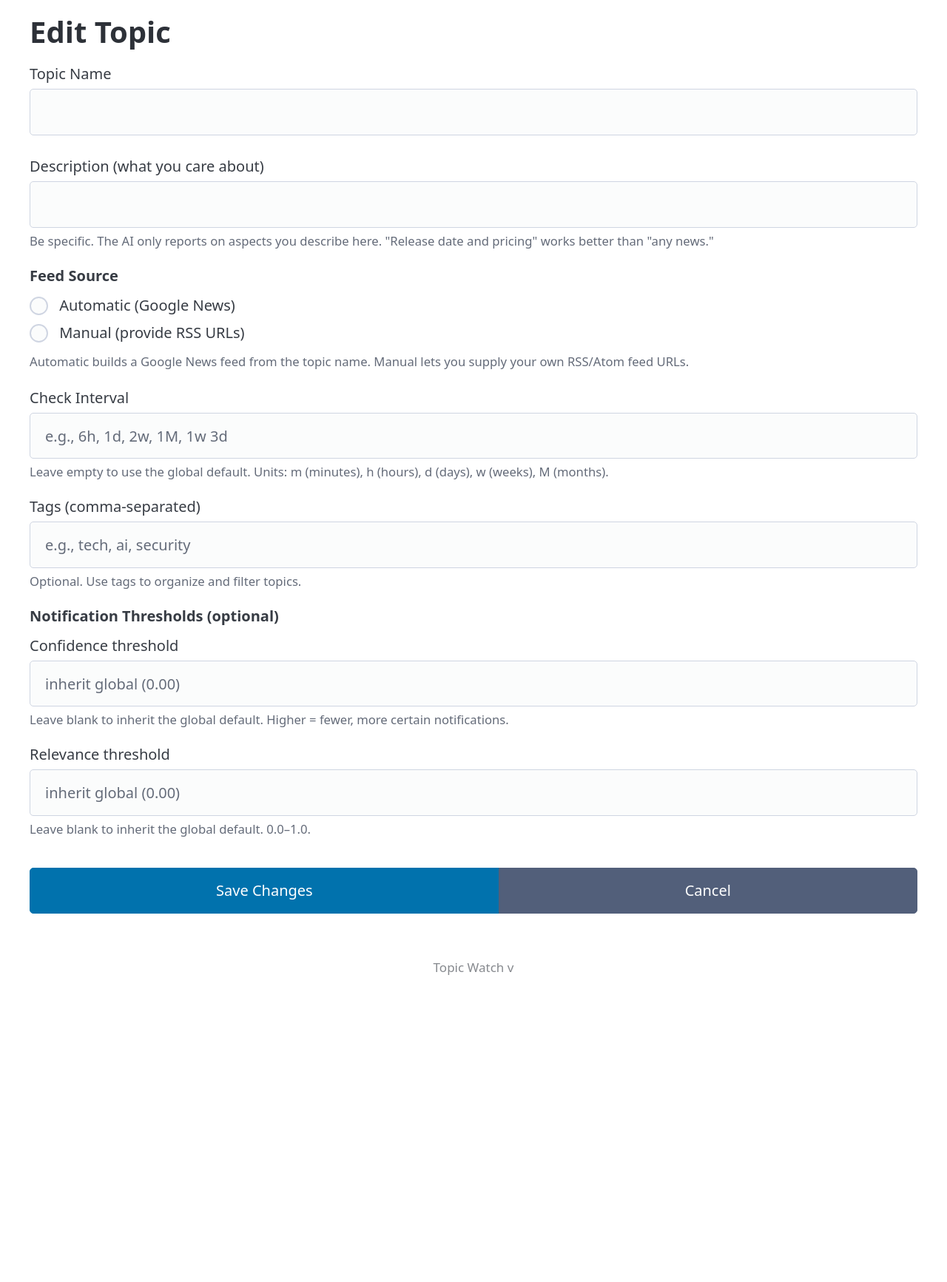
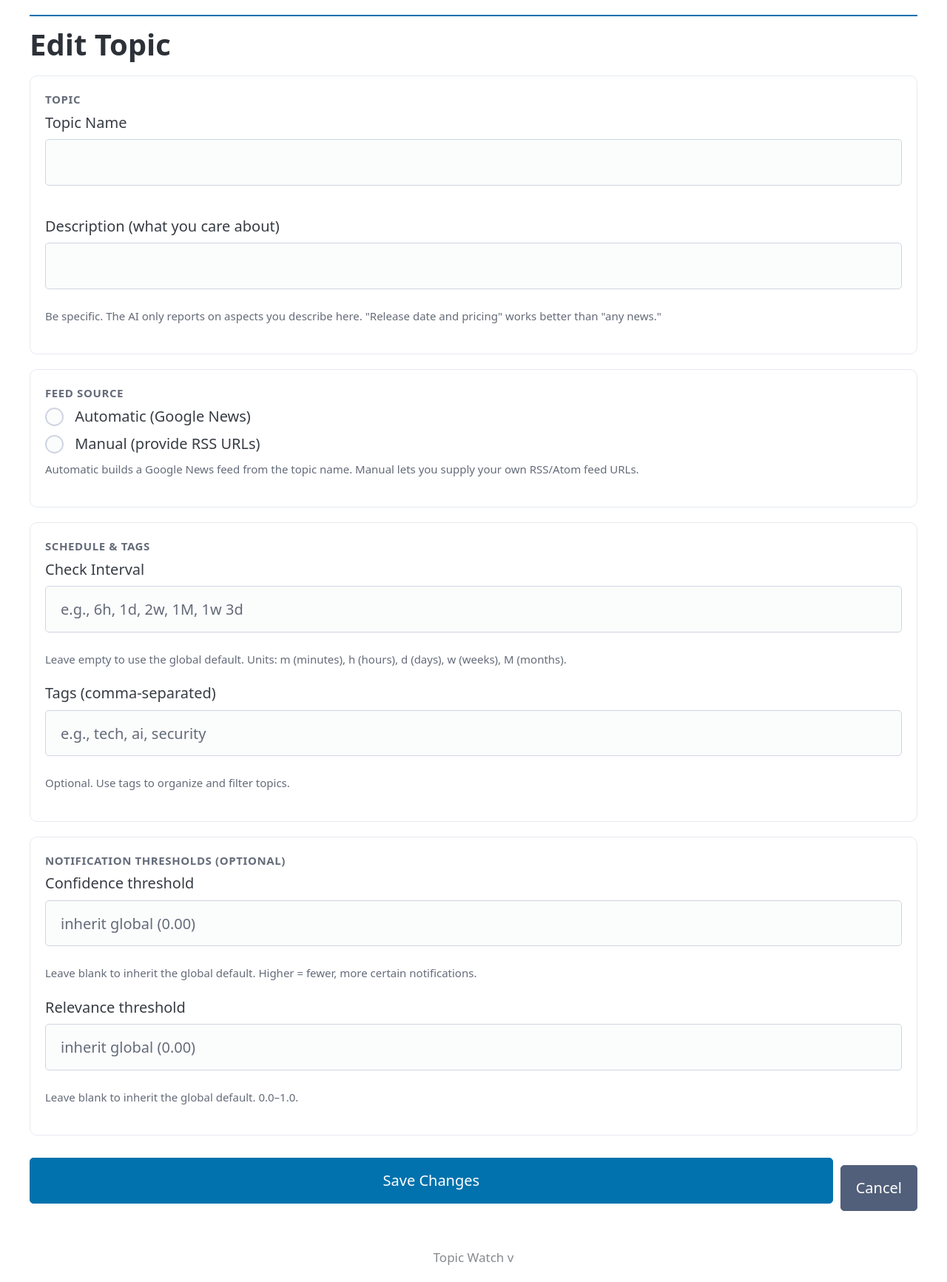
Before and after one commit to 0xzerolight/topic_watch, a Python web app: template app/templates/topic_edit.html in a window 1280 px wide. Shown: the part 116-1849 px from the top of the page at 74% size. Before the commit the page ends 1434 px from the top, so only its background shows below. Run offline with Jinja, Linux system fonts and the light colour scheme; the template is opened without the code that fills it, so the values that code supplies are empty.

Commit message:
feat(web): restyle add/edit topic forms into grouped cards
- group topic / feed source / schedule+tags / thresholds into .card sections
- single accent CTA in .form-actions; keep feed-validate HTMX + mode toggle verbatim
- schedule preview reuses validate_topic_form's parsed interval (no re-parse)
- restyle feed-validation results with .badge --ok/--bad

```diff
--- a/app/templates/topic_edit.html
+++ b/app/templates/topic_edit.html
@@ -1,37 +1,46 @@
 {% extends "base.html" %}
 {% block title %}Edit {{ topic.name }} - Topic Watch{% endblock %}
 {% block content %}
+<div class="page-header masthead">
     <h1>Edit Topic</h1>
+</div>
 
 {% if errors %}
-<article aria-label="Validation errors">
-    <header>Validation Errors</header>
-    <ul>
+<div class="alert alert-error" role="alert" aria-label="Validation errors">
+    <strong>Validation Errors</strong>
+    <ul style="margin: 0.5rem 0 0;">
         {% for error in errors %}
         <li>{{ error }}</li>
         {% endfor %}
     </ul>
-</article>
+</div>
 {% endif %}
 
 <form method="post" action="/topics/{{ topic.id }}/edit">
     <input type="hidden" name="csrf_token" value="{{ request.state.csrf_token }}">
-    <label for="name">
-        Topic Name
+
+    <section class="card">
+        <span class="card-kicker">Topic</span>
+
+        <div class="field-group">
+            <label for="name">Topic Name</label>
             <input type="text" id="name" name="name" required
                    value="{{ name if name is defined else topic.name }}">
-    </label>
+        </div>
 
-    <label for="description">
-        Description (what you care about)
+        <div class="field-group">
+            <label for="description">Description (what you care about)</label>
             <input type="text" id="description" name="description" required
                    value="{{ description if description is defined else topic.description }}">
-        <small>Be specific. The AI only reports on aspects you describe here. "Release date and pricing" works better than "any news."</small>
-    </label>
+            <small class="help">Be specific. The AI only reports on aspects you describe here. "Release date and pricing" works better than "any news."</small>
+        </div>
+    </section>
 
     {% set current_mode = feed_mode if feed_mode is defined else topic.feed_mode.value %}
+    <section class="card">
+        <span class="card-kicker">Feed Source</span>
+
         <fieldset>
-        <legend>Feed Source</legend>
             <label>
                 <input type="radio" name="feed_mode" value="auto"
                        {{ 'checked' if current_mode == 'auto' }}
@@ -46,14 +55,14 @@
                        onchange="document.getElementById('manual-feeds').style.display='block'; document.getElementById('manual-feeds').setAttribute('aria-hidden','false')">
                 Manual (provide RSS URLs)
             </label>
-        <small>Automatic builds a Google News feed from the topic name. Manual lets you supply your own RSS/Atom feed URLs.</small>
+            <small class="help">Automatic builds a Google News feed from the topic name. Manual lets you supply your own RSS/Atom feed URLs.</small>
         </fieldset>
 
         <div id="manual-feeds" aria-hidden="{{ 'false' if current_mode == 'manual' else 'true' }}" style="{{ 'display:block' if current_mode == 'manual' else 'display:none' }}">
-        <label for="feed_urls">
-            RSS Feed URLs (one per line)
+            <div class="field-group">
+                <label for="feed_urls">RSS Feed URLs (one per line)</label>
                 <textarea id="feed_urls" name="feed_urls" rows="4">{{ feed_urls if feed_urls is defined else topic.feed_urls | join('\n') }}</textarea>
-        </label>
+            </div>
             <button type="button"
                     hx-post="/feeds/validate"
                     hx-include="#feed_urls"
@@ -65,50 +74,60 @@
             </button>
             <div id="feed-validation-results"></div>
         </div>
+    </section>
+
+    <section class="card">
+        <span class="card-kicker">Schedule &amp; Tags</span>
 
         {% set current_interval = check_interval if check_interval is defined else (formatted_interval or '') %}
-    <label for="check_interval">
-        Check Interval
+        {% set preview = interval_preview if interval_preview is defined else formatted_interval %}
+        <div class="field-group">
+            <label for="check_interval">Check Interval</label>
             <input type="text" id="check_interval" name="check_interval"
                    value="{{ current_interval }}"
                    placeholder="e.g., 6h, 1d, 2w, 1M, 1w 3d">
-        <small>Leave empty to use the global default. Units: m (minutes), h (hours), d (days), w (weeks), M (months).</small>
-    </label>
+            <small class="help">Leave empty to use the global default. Units: m (minutes), h (hours), d (days), w (weeks), M (months).</small>
+            {% if preview %}
+            <small class="schedule-preview">Checks every {{ preview }}.</small>
+            {% endif %}
+        </div>
 
         {% set current_tags = tags if tags is defined else tags_string %}
-    <label for="tags">
-        Tags (comma-separated)
+        <div class="field-group">
+            <label for="tags">Tags (comma-separated)</label>
             <input type="text" id="tags" name="tags"
                    value="{{ current_tags or '' }}"
                    placeholder="e.g., tech, ai, security">
-        <small>Optional. Use tags to organize and filter topics.</small>
-    </label>
+            <small class="help">Optional. Use tags to organize and filter topics.</small>
+        </div>
+    </section>
 
     {% set current_conf = confidence_threshold if confidence_threshold is defined
         else (topic.confidence_threshold if topic.confidence_threshold is not none else '') %}
     {% set current_rel = relevance_threshold if relevance_threshold is defined
         else (topic.relevance_threshold if topic.relevance_threshold is not none else '') %}
-    <fieldset>
-        <legend>Notification Thresholds (optional)</legend>
-        <label for="confidence_threshold">
-            Confidence threshold
+    <section class="card">
+        <span class="card-kicker">Notification Thresholds (optional)</span>
+
+        <div class="field-group">
+            <label for="confidence_threshold">Confidence threshold</label>
             <input type="number" id="confidence_threshold" name="confidence_threshold"
                    min="0" max="1" step="0.01"
                    value="{{ current_conf }}"
                    placeholder="inherit global ({{ '%.2f'|format(global_confidence_threshold) }})">
-            <small>Leave blank to inherit the global default. Higher = fewer, more certain notifications.</small>
-        </label>
-        <label for="relevance_threshold">
-            Relevance threshold
+            <small class="help">Leave blank to inherit the global default. Higher = fewer, more certain notifications.</small>
+        </div>
+        <div class="field-group">
+            <label for="relevance_threshold">Relevance threshold</label>
             <input type="number" id="relevance_threshold" name="relevance_threshold"
                    min="0" max="1" step="0.01"
                    value="{{ current_rel }}"
                    placeholder="inherit global ({{ '%.2f'|format(global_relevance_threshold) }})">
-            <small>Leave blank to inherit the global default. 0.0–1.0.</small>
-        </label>
-    </fieldset>
+            <small class="help">Leave blank to inherit the global default. 0.0–1.0.</small>
+        </div>
+    </section>
 
-    <div role="group">
+    <div class="form-actions">
         <button type="submit">Save Changes</button>
         <a href="/topics/{{ topic.id }}" role="button" class="secondary">Cancel</a>
     </div>
```
Also changed, not shown: app/templates/_feed_validation.html (+4 -4 lines), app/templates/topic_add.html (+55 -35 lines), app/web/routers/topics.py (+10 -0 lines). Lines whose indentation alone changed are shown as unchanged.
